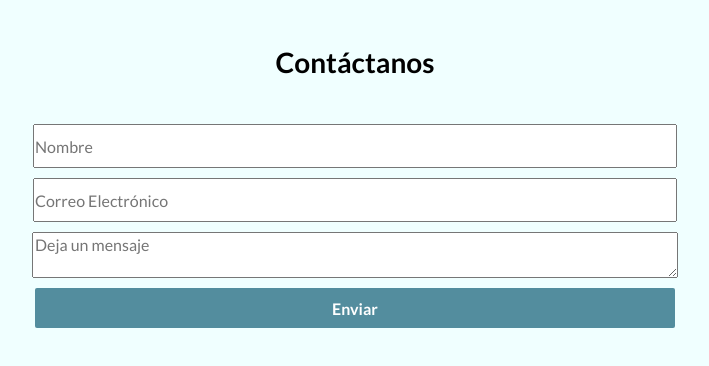
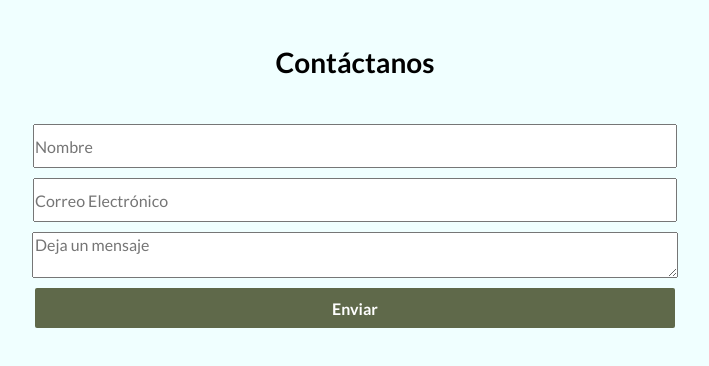
Before and after one commit to DianaMad23/Diana-Mad23.github.io, a plain HTML site: page formulario.html in a window 1280 px wide. Shown: the whole page, without its empty margins (285-994 px from the left). Drawn offline with Linux system fonts and the light colour scheme.

Commit message:
Update form.css

```diff
--- a/css/form.css
+++ b/css/form.css
@@ -54,7 +54,7 @@
 }
 
 .button {
-    background-color: rgb(83, 141, 158);
+    background-color: var(--button-color);
     color: white;
     margin-top: 10px;
     width: 50%;
@@ -69,5 +69,5 @@
 }
 
 .button:hover {
-    background-color: cadetblue;
+    background-color: var(--secondary-color);
 }
```
